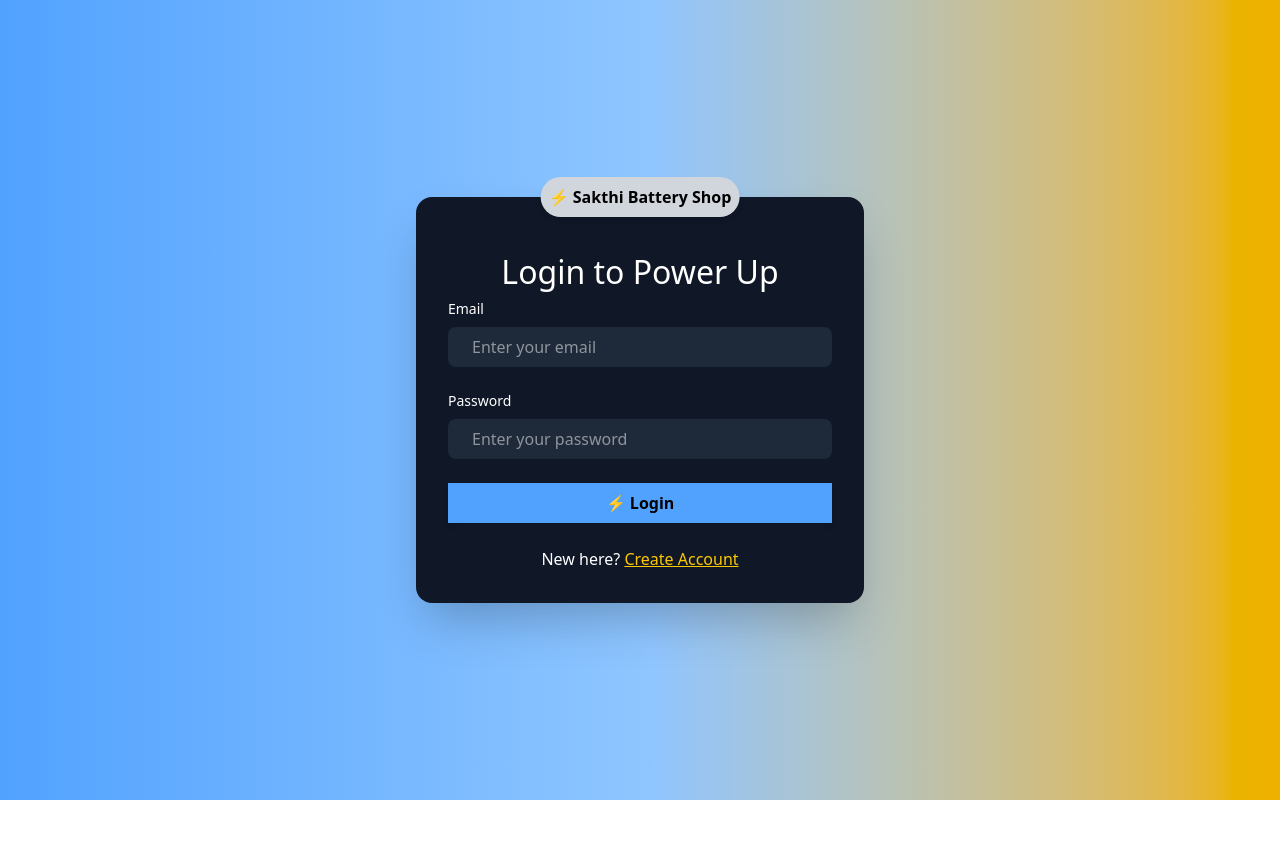
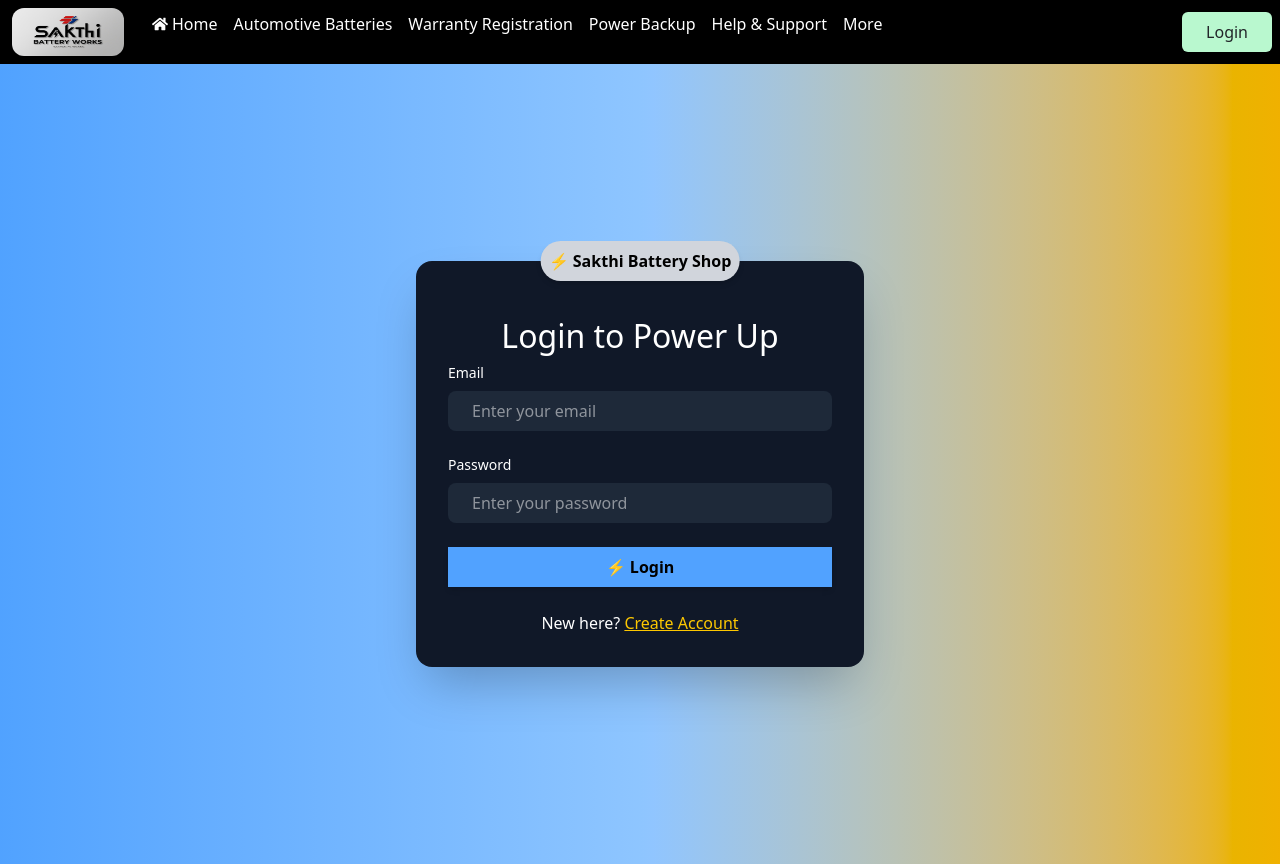
Before and after one commit to RAGAV-24/Sakthi-Battery, a React (Vite) app in the folder frontend/: page /login in a window 1280 px wide. Before the commit the page ends 800 px from the top, so only its background shows below. Built offline with nearby package versions, Linux system fonts and the light colour scheme.

Commit message:
login added

```diff
--- a/frontend/src/Pages/Login.jsx
+++ b/frontend/src/Pages/Login.jsx
@@ -1,10 +1,13 @@
 import React, { useState } from "react";
-
+import Navbar from "../components/Navbar";
 export default function Login() {
   const [isLogin, setIsLogin] = useState(true);
 
   return (
+    <div>
+      <Navbar />
     <div className="min-h-screen flex items-center justify-center bg-gradient-to-r from-blue-400 via-blue-300 to-yellow-500">
+
       <div className="w-full max-w-md bg-gray-900 text-white p-8 rounded-2xl shadow-2xl relative">
         <div className="absolute top-0 left-1/2 transform -translate-x-1/2 -translate-y-1/2 bg-gray-300 text-black rounded-full p-2 px-6 font-bold shadow-md">
           ⚡ Sakthi Battery Shop
@@ -63,5 +66,6 @@
         </div>
       </div>
     </div>
+    </div>
   );
 }
--- a/frontend/src/components/Navbar.jsx
+++ b/frontend/src/components/Navbar.jsx
@@ -10,6 +10,9 @@
   const handlelogin=()=>{
     navigate("/login")
   }
+  const han=()=>{
+    navigate("/");
+  }
   return (
     <div className="w-full bg-black">
       <div className="max-w-7xl mx-auto p-2 flex items-center justify-between h-16">
@@ -17,7 +20,7 @@
         <div className="flex items-center space-x-6">
           <img src={logo} className="rounded-2xl w-30 h-14 p-1" alt="logo" />
           <div className="hidden md:flex items-center space-x-4 text-white">
-            <div className="flex items-center mb-3 hover:text-yellow-300 hover:underline cursor-pointer">
+            <div className="flex items-center mb-3 hover:text-yellow-300 hover:underline cursor-pointer" onClick={han}>
               <FaHome className="mr-1" /> Home
             </div>
             <p className="hover:text-yellow-300 hover:underline cursor-pointer">Automotive Batteries</p>
```
